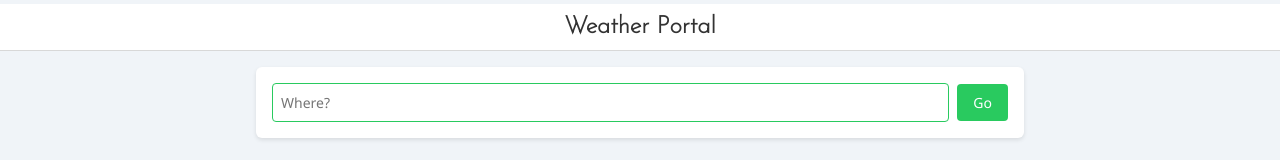
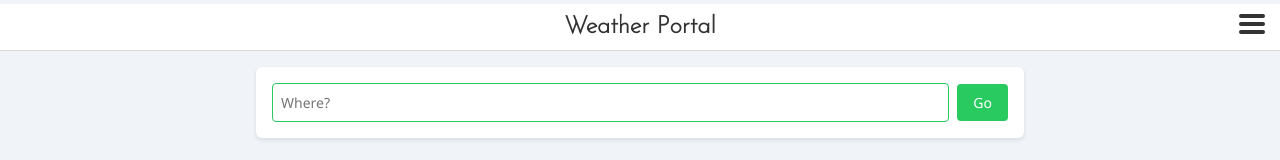
Before and after one commit to ymmooot/weather-portal, a Vue app: page / in a window 1280 px wide. Shown: the top 160 px of the page. Built offline with nearby package versions, Linux system fonts and the light colour scheme.

Commit message:
Add history feature

```diff
--- a/package.json
+++ b/package.json
@@ -9,6 +9,7 @@
     "preview": "vite preview"
   },
   "dependencies": {
+    "@vueuse/core": "^13.3.0",
     "vue": "^3.4.0"
   },
   "devDependencies": {
--- a/src/cache.ts
+++ /dev/null
@@ -1,35 +0,0 @@
-import type { Place } from "./search.ts";
-
-const CACHE_KEY = "search_location_cache_v1";
-
-export function loadCache(): Map<string, Place[]> {
-  const cache = new Map<string, Place[]>();
-  if (typeof globalThis !== "undefined" && "localStorage" in globalThis) {
-    try {
-      const raw = globalThis.localStorage.getItem(CACHE_KEY);
-      if (raw) {
-        const obj = JSON.parse(raw) as Record<string, Place[]>;
-        for (const [k, v] of Object.entries(obj)) {
-          cache.set(k, v);
-        }
-      }
-    } catch (_e) {
-      // ignore
-    }
-  }
-  return cache;
-}
-
-export function saveCache(cache: Map<string, Place[]>) {
-  if (typeof globalThis !== "undefined" && "localStorage" in globalThis) {
-    try {
-      const obj: Record<string, Place[]> = {};
-      for (const [k, v] of cache.entries()) {
-        obj[k] = v;
-      }
-      globalThis.localStorage.setItem(CACHE_KEY, JSON.stringify(obj));
-    } catch (_e) {
-      // ignore
-    }
-  }
-}
--- a/src/search.ts
+++ b/src/search.ts
@@ -1,4 +1,4 @@
-import { loadCache, saveCache } from "./cache.ts";
+import { useLocalStorage } from "@vueuse/core";
 
 export type Place = {
   name: string;
@@ -8,16 +8,35 @@ export type Place = {
   lon: string;
 };
 
-const cache = loadCache();
+export const useHistory = () => {
+  const store = useLocalStorage("search_history_v1", [] as string[]);
+  const add = (query: string) => {
+    const idx = store.value.indexOf(query);
+    if (idx !== -1) {
+      store.value.splice(idx, 1);
+    }
+    store.value.unshift(query);
+    if (store.value.length > 20) store.value.length = 20;
+  };
+  const get = () => {
+    return store.value;
+  };
+  return {
+    add,
+    get,
+  };
+};
 
-function updateCache(query: string, places: Place[]) {
-  cache.set(query, places);
-  saveCache(cache);
-}
-
-export const searchLocation = async (query: string): Promise<Place[]> => {
-  if (cache.has(query)) {
-    return cache.get(query)!;
+export const useSearch = () => {
+  const store = useLocalStorage(
+    "search_location_cache_v1",
+    new Map<string, Place[]>(),
+  );
+  const history = useHistory();
+  const search = async (query: string): Promise<Place[]> => {
+    if (store.value.has(query)) {
+      history.add(query);
+      return store.value.get(query)!;
     }
 
     const response = await fetch(
@@ -37,7 +56,11 @@ export const searchLocation = async (query: string): Promise<Place[]> => {
       lon: item.lon,
     }));
 
-  updateCache(query, places);
+    store.value.set(query, places);
+    history.add(query);
 
     return places;
   };
+
+  return { search, history };
+};
--- a/src/vue/App.vue
+++ b/src/vue/App.vue
@@ -1,20 +1,28 @@
 <template>
   <div class="app">
-    <AppHeader title="Weather Portal" />
+    <AppHeader title="Weather Portal" v-model="menuOpened"/>
     <main class="app__main">
       <SearchForm v-model="searchText" />
       <SearchResult :search-text="searchText" v-if="searchText"/>
     </main>
+
+    <OverlayMenu :show="menuOpened" @close="menuOpened = false" @select="onSelect"/>
   </div>
 </template>
 
 <script setup lang="ts">
-import { ref } from 'vue';
+import { ref, watch } from 'vue';
 import AppHeader from './AppHeader.vue';
 import SearchForm from './SearchForm.vue';
 import SearchResult from './SearchResult.vue';
+import OverlayMenu from './OverlayMenu.vue';
 
 const searchText = ref('');
+const menuOpened = ref(false);
+const onSelect = (item: string) => {
+  menuOpened.value = false;
+  searchText.value = item;
+}
 </script>
 
 <style scoped lang="scss">
--- a/src/vue/AppHeader.vue
+++ b/src/vue/AppHeader.vue
@@ -1,27 +1,41 @@
 <template>
-  <header>
-    <h1>{{ title }}</h1>
+  <header class="header">
+    <h1 class="header__title">{{ title }}</h1>
+    <MenuButton class="header__menu" v-model="menuOpened"/>
   </header>
 </template>
 
 <script setup lang="ts">
-defineProps<{
+import MenuButton from './MenuButton.vue';
+const props = defineProps<{
   title: string;
 }>();
+const menuOpened = defineModel<boolean>();
 </script>
 
 <style scoped lang="scss">
-h1 {
+.header {
+  position: relative;
   background: #fff;
   border-bottom: 1px solid #d8d8d8;
   color: #333;
   padding: 0.6rem 0;
   text-align: center;
+  margin-top: 4px;
 
-  margin-top: 4px;
-  font-size: 1.5rem;
-  font-family: "Josefin Sans", sans-serif;
-  font-optical-sizing: auto;
-  font-style: normal;
+  &__title {
+    font-size: 1.5rem;
+    font-family: "Josefin Sans", sans-serif;
+    font-optical-sizing: auto;
+    font-style: normal;
+    margin: 0;
+  }
+
+  &__menu {
+    position: absolute;
+    top: 4px;
+    right: 12px;
+    z-index: 10001;
+  }
 }
 </style>
--- /dev/null
+++ b/src/vue/MenuButton.vue
@@ -0,0 +1,54 @@
+<template>
+  <button
+    class="menu-button"
+    :aria-pressed="modelValue"
+    :aria-label="modelValue ? 'メニューを閉じる' : 'メニューを開く'"
+    @click="toggle"
+  >
+    <span :class="['bar', 'bar1', { open: modelValue }]"></span>
+    <span :class="['bar', 'bar2', { open: modelValue }]"></span>
+    <span :class="['bar', 'bar3', { open: modelValue }]"></span>
+  </button>
+</template>
+
+<script setup lang="ts">
+const props = defineProps<{ modelValue: boolean }>();
+const emit = defineEmits<{ (e: 'update:modelValue', value: boolean): void }>();
+const toggle = () => emit('update:modelValue', !props.modelValue);
+</script>
+
+<style scoped lang="scss">
+.menu-button {
+  position: relative;
+  width: 2rem;
+  height: 2rem;
+  background: none;
+  border: none;
+  display: flex;
+  flex-direction: column;
+  justify-content: center;
+  align-items: center;
+  gap: 0.3rem;
+  cursor: pointer;
+  z-index: 10;
+  padding: 0;
+}
+.bar {
+  display: block;
+  width: 1.6rem;
+  height: 0.2rem;
+  background: #333;
+  border-radius: 2px;
+  transition: all 0.3s ease;
+  position: relative;
+}
+.bar1.open {
+  transform: translateY(0.5rem) rotate(45deg);
+}
+.bar2.open {
+  opacity: 0;
+}
+.bar3.open {
+  transform: translateY(-0.5rem) rotate(-45deg);
+}
+</style>
--- /dev/null
+++ b/src/vue/OverlayMenu.vue
@@ -0,0 +1,103 @@
+<template>
+  <Transition name="fade">
+    <div class="overlay" v-show="show" @click="$emit('close')">
+      <Transition name="slide">
+        <div class="menu" v-show="show" @click.stop>
+          <p class="menu__title">検索履歴</p>
+          <ul class="menu__history">
+            <li v-for="item,i in histories" :key="i" @click="$emit('select', item)">
+              <p class="menu__history-item">{{ item }}</p>
+            </li>
+          </ul>
+        </div>
+      </Transition>
+    </div>
+  </Transition>
+</template>
+
+<script setup lang="ts">
+import { computed } from "vue";
+import { useHistory } from '../search'
+
+const props = defineProps<{
+  show: boolean;
+}>();
+
+const { get } = useHistory();
+const histories = computed(() => get());
+
+</script>
+
+<style scoped lang="scss">
+.overlay {
+  position: fixed;
+  top: 0;
+  left: 0;
+  width: 100dvw;
+  height: 100dvh;
+  background-color: rgba(0, 0, 0, 0.5);
+  z-index: 1000;
+  display: flex;
+  justify-content: flex-end;
+}
+
+.menu {
+  width: 80%;
+  max-width: 300px;
+  height: 100%;
+  background-color: #fff;
+
+  &__title {
+    font-size: 1rem;
+    font-optical-sizing: auto;
+    font-style: normal;
+    text-align: center;
+    padding: 0.8rem;
+    border-bottom: 1px solid #d8d8d8;
+  }
+
+  &__history {
+    padding: 0 1.4rem;
+  }
+
+  &__history-item {
+    padding: 0.8rem;
+    border-bottom: 1px solid #d8d8d8;
+    font-size: 0.9rem;
+    font-optical-sizing: auto;
+    font-style: normal;
+    color: #333;
+    cursor: pointer;
+
+    &:hover {
+      background-color: #f0f0f0;
+    }
+  }
+}
+
+/* Transition effects */
+/* Fade in/out */
+.fade-enter-active,
+.fade-leave-active {
+  transition: opacity 0.3s ease;
+}
+
+.fade-enter-from,
+.fade-leave-to {
+  opacity: 0;
+}
+
+/* Slide in/out */
+.slide-enter-active,
+.slide-leave-active {
+  transition: transform 0.2s linear;
+}
+.slide-enter-from,
+.slide-leave-to {
+  transform: translateX(100%);
+}
+.slide-enter-to,
+.slide-leave-from {
+  transform: translateX(0);
+}
+</style>
--- a/src/vue/SearchResult.vue
+++ b/src/vue/SearchResult.vue
@@ -14,19 +14,20 @@
 import { ref, watch } from 'vue';
 import Card from './Card.vue';
 import SearchResultItem from './SearchResultItem.vue';
-import { searchLocation, type Place } from '../search.ts';
+import { useSearch, type Place } from '../search.ts';
 
 const props = defineProps<{
   searchText: string;
 }>();
 
 const places = ref<Place[]>([]);
+const { search } = useSearch();
 
 watch(() => props.searchText, async (v) => {
   if (!v) {
     return;
   }
-  places.value = await searchLocation(v)
+  places.value = await search(v)
 }, {
   immediate: true,
 });
```
Also changed, not shown: 1 other file (tests, documents, lock files or other folders). Lines whose indentation alone changed are shown as unchanged.
